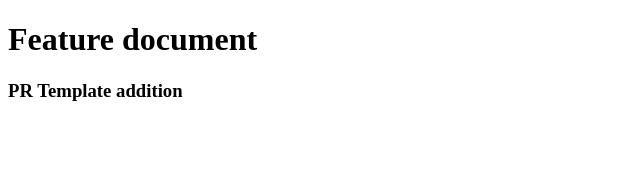
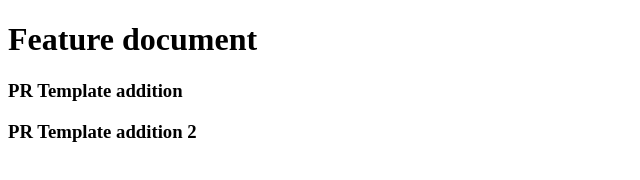
Before and after one commit to khanprog/git-commands-testing, a plain HTML site: page index.html in a window 1280 px wide. Shown: the whole page, without its empty margins (0-640 px from the left). Drawn offline with Linux system fonts and the light colour scheme.

Commit message:
adding one more tag

```diff
--- a/index.html
+++ b/index.html
@@ -11,5 +11,6 @@
 <body>
     <h1>Feature document</h1>
     <h3>PR Template addition</h3>
+    <h3>PR Template addition 2</h3>
 </body>
 </html>
```
